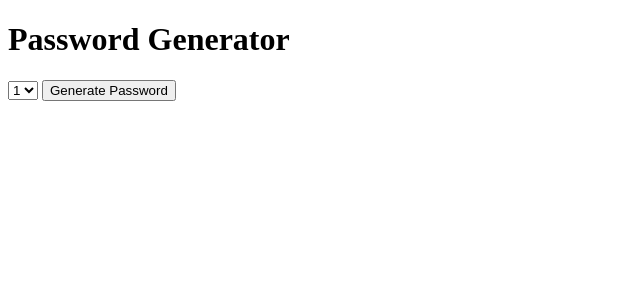
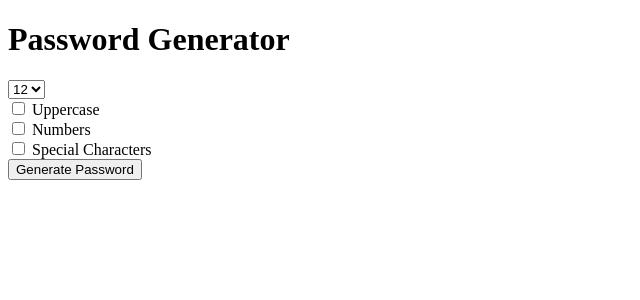
Before and after one commit to hebs87/password_generator, a Django app: page / in a window 1280 px wide. Shown: the top 300 px of the page, without its empty margins (0-640 px from the left). Run offline with Django 3.2, Linux system fonts and the light colour scheme.

Commit message:
Added functionality to generate random password based on user's form selections

```diff
--- a/generator/templates/home.html
+++ b/generator/templates/home.html
@@ -12,10 +12,23 @@
     <!-- Form to generate password -->
     <form action="{% url 'password' %}">
         <select name="length">
-            <option value="1">1</option>
-            <option value="2">2</option>
-            <option value="3">3</option>
+            <option value="6">6</option>
+            <option value="7">7</option>
+            <option value="8">8</option>
+            <option value="9">9</option>
+            <option value="10">10</option>
+            <option value="11">11</option>
+            <option value="12" selected="selected">12</option>
+            <option value="13">13</option>
+            <option value="14">14</option>
         </select>
+        <br>
+        <input type="checkbox" name="uppercase"> Uppercase
+        <br>
+        <input type="checkbox" name="numbers"> Numbers
+        <br>
+        <input type="checkbox" name="special"> Special Characters
+        <br>
 
         <input type="submit" value="Generate Password">
     </form>
--- a/generator/templates/password.html
+++ b/generator/templates/password.html
@@ -7,6 +7,9 @@
     <title>Password Generator | Password</title>
 </head>
 <body>
-    PASSWORD
+
+    <h1>Your password is:</h1>
+    <h2>{{ password }}</h2>
+
 </body>
 </html>
--- a/generator/views.py
+++ b/generator/views.py
@@ -1,4 +1,5 @@
 from django.shortcuts import render
+import random
 
 
 # Create your views here.
@@ -7,4 +8,41 @@ def home(request):
 
 
 def password(request):
-    return render(request, 'password.html')
+    # Create a list of the letters - takes each
+    # letter and puts them into individual strings
+    characters = list('abcdefghijklmnopqrstuvwxyz')
+
+    # If the user wants uppercase, we will add the
+    # uppercase alphabet to the characters list
+    if request.GET.get('uppercase'):
+        characters.extend(list('ABCDEFGHIJKLMNOPQRSTUVWXYZ'))
+
+    # If the user wants special, we will add the
+    # special characters to the characters list
+    if request.GET.get('special'):
+        characters.extend(list('!£$%^&*()@'))
+
+    # If the user wants numbers, we will add the
+    # numbers to the characters list
+    if request.GET.get('numbers'):
+        characters.extend(list('123456789'))
+
+    # We set the length to the value selected by the user
+    # We also convert the length to an int
+    # The second parameter is a default value
+    length = int(request.GET.get('length', 12))
+
+    user_password = ''
+
+    # Loops through - number of loops is equivalent
+    # to the length of the length variable
+    for x in range(length):
+        # For each loop, we add a random letter from
+        # the characters list to the password
+        user_password += random.choice(characters)
+
+    context = {
+        "password": user_password
+    }
+
+    return render(request, 'password.html', context)
```
